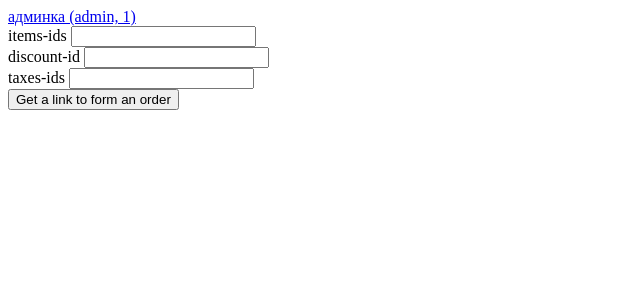
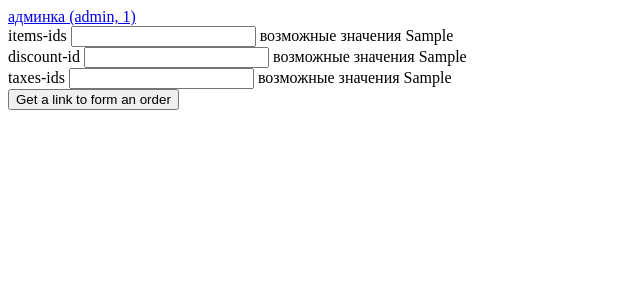
Before and after one commit to FirdavsMF/Rishat, a Django app: template templates/index.html in a window 1280 px wide. Shown: the top 300 px of the page, without its empty margins (0-640 px from the left). Run offline with Django 4.2, Linux system fonts and the light colour scheme; the template is opened without the code that fills it: most values are stand-ins (such as "Sample title", 1, 10 or a date in 2020).

Commit message:
Add files via upload

```diff
--- a/templates/index.html
+++ b/templates/index.html
@@ -12,18 +12,21 @@
     <label>
         items-ids
         <input type="text" id="items-ids"/>
+        возможные значения {{ items_values }}
     </label>
 </div>
 <div>
     <label>
         discount-id
         <input type="text" id="discount-id"/>
+        возможные значения {{ discounts_values }}
     </label>
 </div>
 <div>
     <label>
         taxes-ids
         <input type="text" id="taxes-ids"/>
+        возможные значения {{ taxes_values }}
     </label>
 </div>
 <div>
@@ -38,8 +41,7 @@
 
         try {
             document.getElementById('a').remove();
-        }
-        catch (e) {
+        } catch (e) {
 
         }
         let a = document.createElement('a');
```
